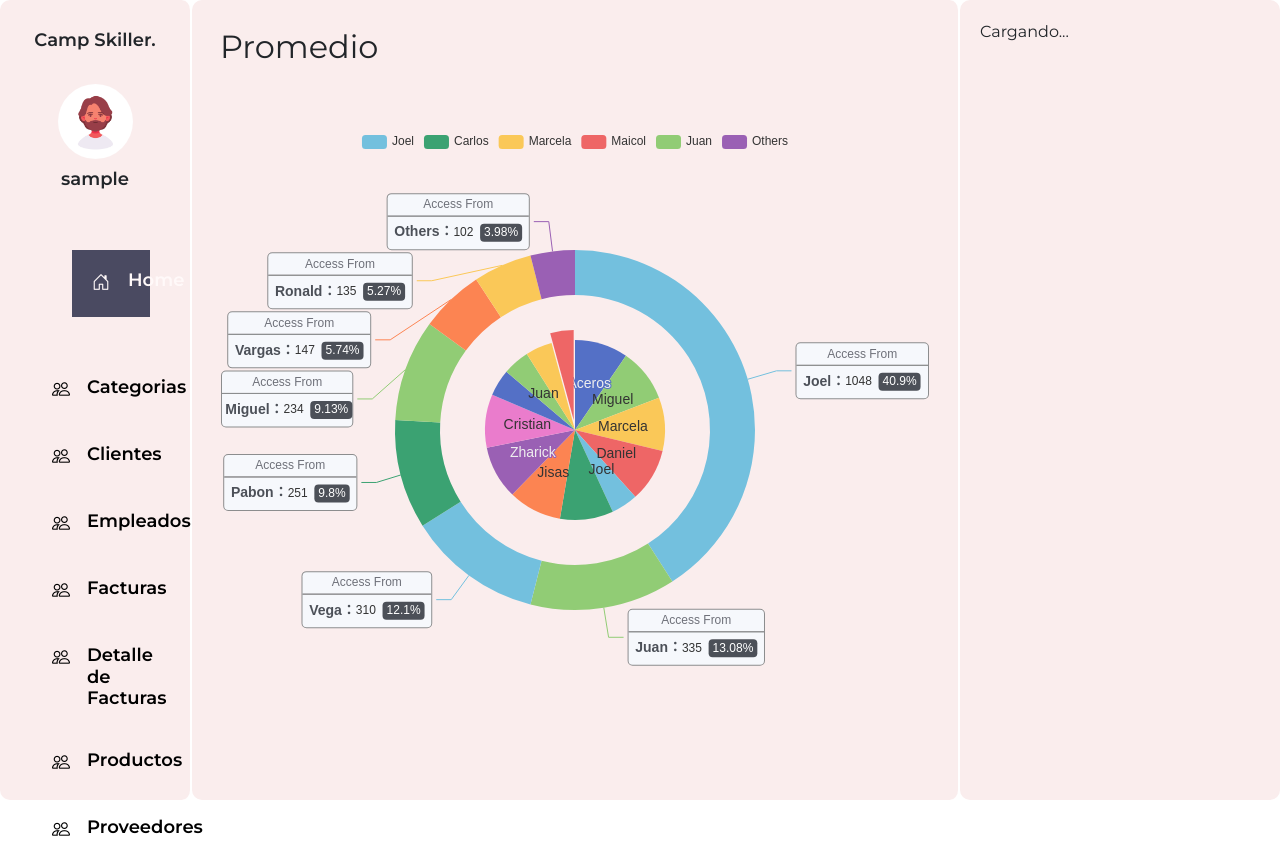
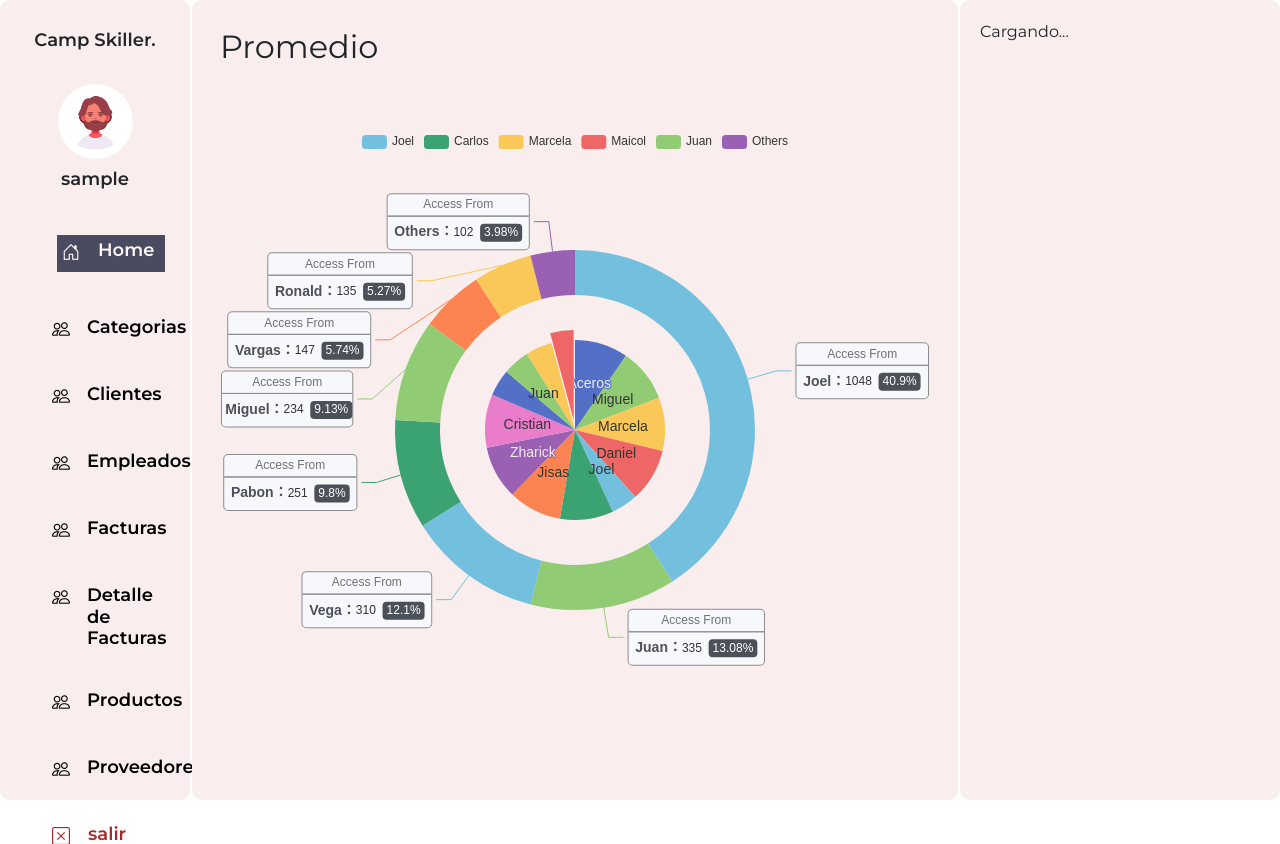
Before and after one commit to TotixT/Categorias, a PHP site: page /home.php in a window 1280 px wide, with the pointer over the restyled element. Shown: the top 844 px of the page. Run offline with PHP 8.4, Linux system fonts and the light colour scheme; the visitor is signed in with stand-in values (Sample User, id 1).

Commit message:
(Actualizacion Css Home)

```diff
--- a/Home/home.css
+++ b/Home/home.css
@@ -98,9 +98,9 @@ body{
 
    .menus a:hover{
     background-color:rgb(74, 74, 97);
-    padding: 20px;
+    padding: 5px;
     color: #fff9f9;
-    margin: 20px;
+    margin: 5px;
     font-weight: 800;
 
 
```
